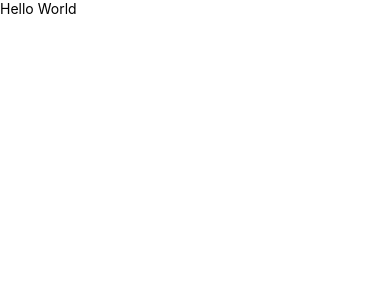
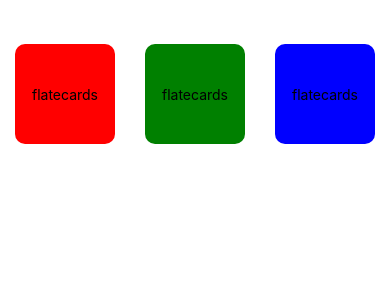
Before and after one commit to shelu18/Deep_Dive_Into_react_Native, a React Native app: screen / in a window 390 px wide. Shown: the top 300 px of the page. Built offline with nearby package versions, Linux system fonts and the light colour scheme.

Commit message:
Refactor App.tsx to import and use FlatCards component

```diff
--- a/App.tsx
+++ b/App.tsx
@@ -1,19 +1,16 @@
-import React from 'react';
-import {
-  View,
-  Text,
-  SafeAreaView
-} from 'react-native';
-function App() {   // we have initialise the method so we have to write this into return method
+import { View, Text,SafeAreaView,ScrollView } from 'react-native'
+import React from 'react'
+import flatCards from './Components/FlatCards'
+import FlatCards from './Components/FlatCards'
+
+const App = () => {
   return (
     <SafeAreaView>
-      <View>
-        <Text>Hello World</Text>
-      </View>
+        <ScrollView>
+        <FlatCards/>
+      </ScrollView>
     </SafeAreaView>
   );
 }
-export default App;
-//view is like a div in html
-//text is like a p in html
-//SafeAreaView is used to make the app safe from the notch of the phone
+
+export default App
--- /dev/null
+++ b/Components/FlatCards.tsx
@@ -0,0 +1,52 @@
+import { StyleSheet, Text, View } from 'react-native';
+import React from 'react';
+
+export default function FlatCards() {
+  return (
+    <>
+    <View>
+          <Text style={styles.headingText}>Flat Cards</Text>
+      </View>
+      <View style={styles.container}>
+              <View style={[styles.card,styles.card1]}>
+                  <Text>flatecards</Text>
+              </View>
+              <View style={[styles.card,styles.card2]}>
+                  <Text>flatecards</Text>
+              </View>
+              <View style={[styles.card,styles.card3]}>
+                  <Text>flatecards</Text>
+              </View>
+          </View></>
+  );
+}
+
+const styles = StyleSheet.create({
+  headingText: {
+    fontSize: 20,
+    fontWeight: 'bold',
+    color: 'white',
+    paddingHorizontal: 30,
+  },
+  container: {  // Changed 'Container' to 'container'
+    flexDirection: 'row',
+    justifyContent: 'space-around',
+    marginTop: 20,
+  },
+  card: {
+    height: 100,
+    width: 100,
+    borderRadius: 10,
+    justifyContent: 'center',
+    alignItems: 'center',
+  },
+  card1: {
+    backgroundColor: 'red',
+  },
+  card2: {
+    backgroundColor: 'green',
+  },
+  card3: {
+    backgroundColor: 'blue',
+  },
+});
--- a/index.js
+++ b/index.js
@@ -3,8 +3,8 @@
  */
 
 import {AppRegistry} from 'react-native';
-// import App from './App';
-import AppPro from './AppPro';
+import App from './App';
+// import AppPro from './AppPro';
 import {name as appName} from './app.json';
 
-AppRegistry.registerComponent(appName, () => AppPro);
+AppRegistry.registerComponent(appName, () => App);
```
